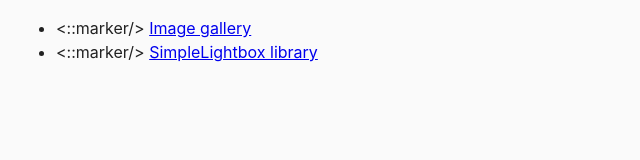
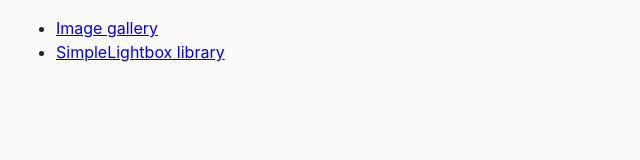
Before and after one commit to FilipMantaj/goit-js-hw-07, a plain HTML site: page index.html in a window 1280 px wide. Shown: the whole page, without its empty margins (0-640 px from the left). Drawn offline with Linux system fonts and the light colour scheme.

Commit message:
Update index.html

```diff
--- a/index.html
+++ b/index.html
@@ -10,11 +10,11 @@
     <body>
       <ul>
         <li>
-            <::marker/>
+
           <a href="01-gallery.html">Image gallery</a>
         </li>
         <li>
-          <::marker/>
+
           <a href="02-lightbox.html">SimpleLightbox library</a>
         </li>
       </ul>
```
